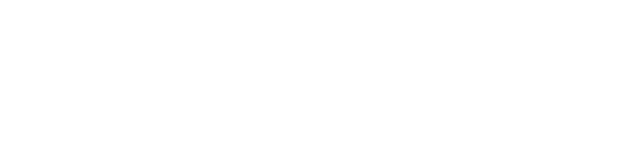
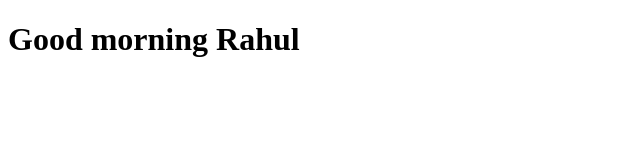
Before and after one commit to Dazzer-098/React-Js, a plain HTML site: page index1.html in a window 1280 px wide. Shown: the whole page, without its empty margins (0-640 px from the left). Drawn offline with Linux system fonts and the light colour scheme.

Commit message:
added h1

```diff
--- a/index1.html
+++ b/index1.html
@@ -6,5 +6,7 @@
     <meta name="viewport" content="width=device-width, initial-scale=1.0" />
     <title>Hello Rahul</title>
   </head>
-  <body></body>
+  <body>
+    <h1>Good morning Rahul</h1>
+  </body>
 </html>
```
